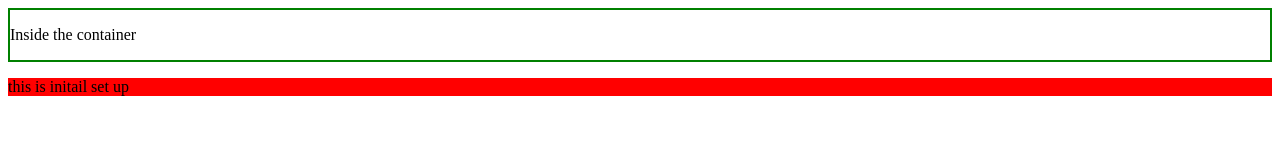
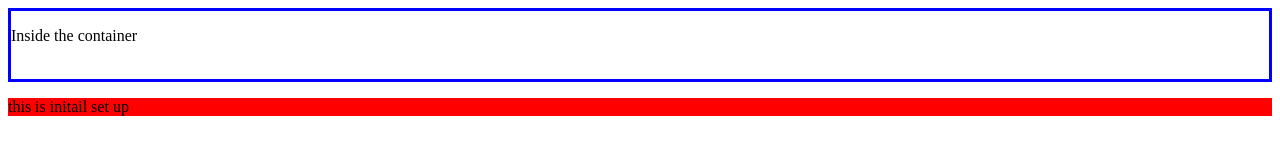
Before and after one commit to MahdevGiri/first_website, a plain HTML site: page index.html in a window 1280 px wide. Drawn offline with Linux system fonts and the light colour scheme.

Commit message:
changed the border style

```diff
--- a/style.css
+++ b/style.css
@@ -3,5 +3,5 @@
 }
 
 .test {
-    border: solid 2px green;
+    border: solid 3px blue;
 }
```
Also changed, not shown: index.html (+1 -0 lines).
